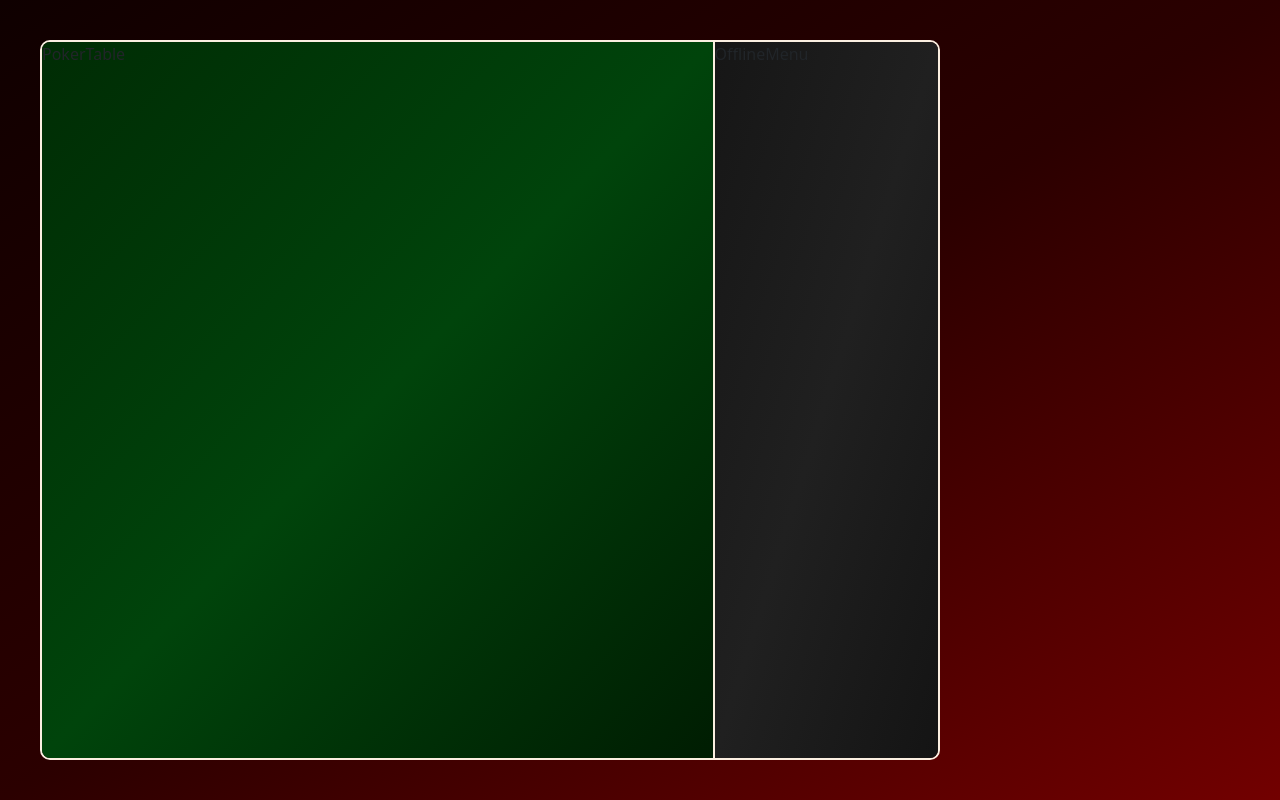
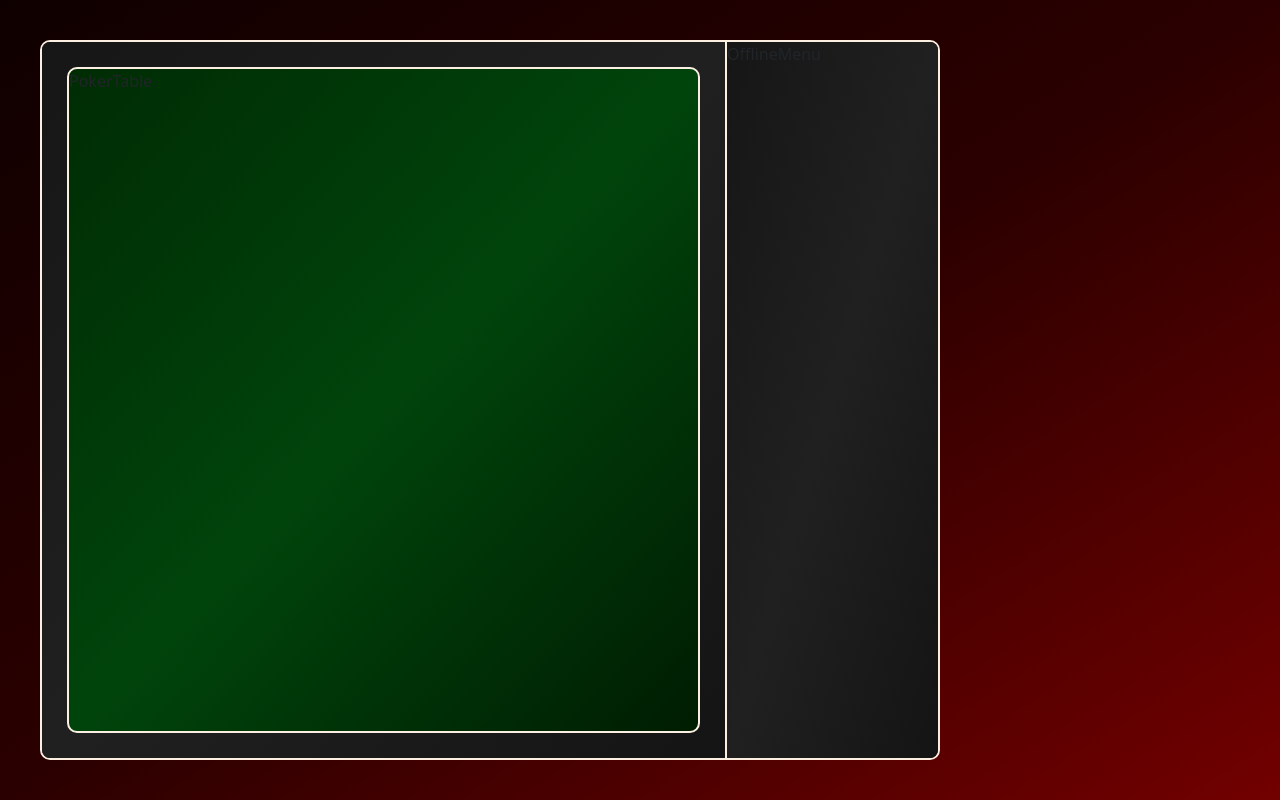
Before and after one commit to JakubDurkac/poker_project, a React (Vite) app: page / in a window 1280 px wide. Built offline with nearby package versions, Linux system fonts and the light colour scheme.

Commit message:
Add wrapper element to contain poker table. Adjust styles.

```diff
--- a/src/App.css
+++ b/src/App.css
@@ -7,6 +7,7 @@
   --red-gradient: linear-gradient(to bottom right, #0f0000, #2b0000, #720000);
   --green-gradient: linear-gradient(to bottom right, #002c04, #00440b, #001d02);
   --dark-gradient: linear-gradient(to bottom right, #161616, #202020, #141414);
+  --primary-border: solid 2px var(--card-white-color);
 }
 
 body, html {
@@ -19,25 +20,34 @@ body, html {
 }
 
 .app-container {
-  margin: 40px 0px 0px 40px;
+  display: flex;
+  flex-direction: row;
   height: 90vh;
   width: 65vw;
   min-height: 600px;
   min-width: 900px;
-  display: flex;
-  flex-direction: row;
+  margin: 40px 0px 0px 40px;
   border: solid 2px var(--card-white-color);
   border-radius: 10px;
   overflow: hidden;
 }
 
+.poker-table-container {
+  display: flex;
+  flex: 3;
+  padding: 25px;
+  background-image: var(--dark-gradient);
+  border-right: var(--primary-border);
+}
+
 .poker-table {
+  flex: 1;
   background-image: var(--green-gradient);
-  border-right: solid 2px var(--card-white-color);
-  flex: 3;
+  border: var(--primary-border);
+  border-radius: 10px;
 }
 
 .offline-menu {
+  flex: 1;
   background-image: var(--dark-gradient);
-  flex: 1;
 }
--- a/src/components/PokerTable.tsx
+++ b/src/components/PokerTable.tsx
@@ -1,5 +1,9 @@
 const PokerTable = () => {
-  return <div className="poker-table">PokerTable</div>;
+  return (
+    <div className="poker-table-container">
+      <div className="poker-table">PokerTable</div>
+    </div>
+  );
 };
 
 export default PokerTable;
```
